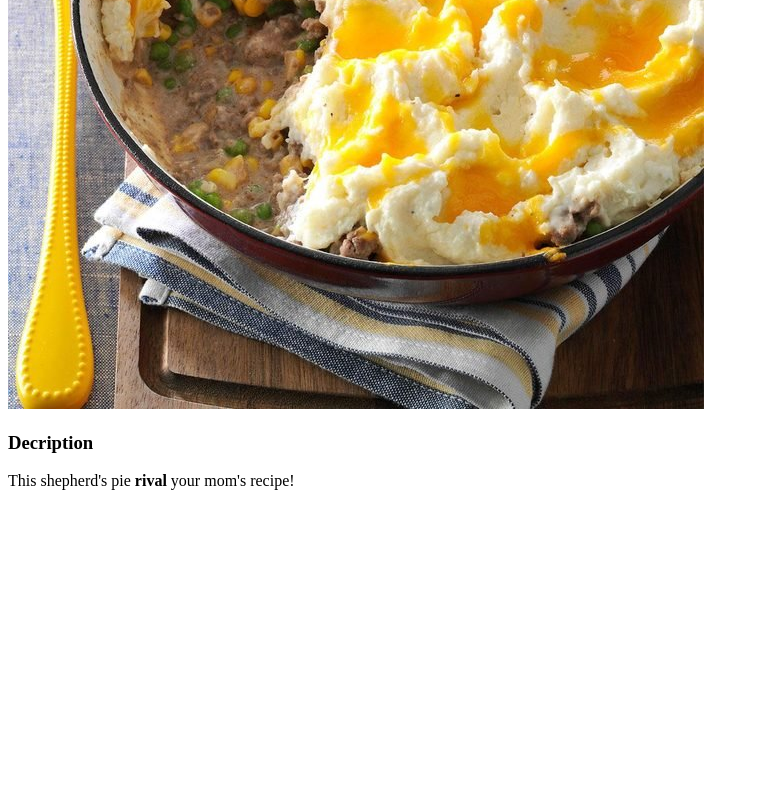
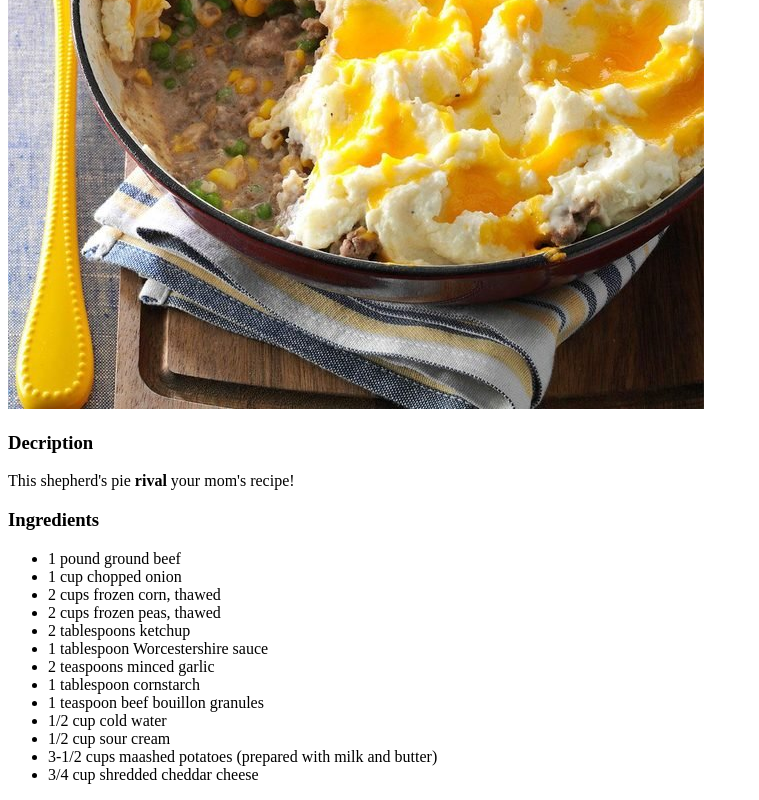
Before and after one commit to Genslei/odin-recipes, a plain HTML site: page recipes/shepherds-pie.html in a window 1280 px wide. Shown: the part 367-1167 px from the top of the page, without its empty margins (0-759 px from the left). Before the commit the page ends 873 px from the top, so only its background shows below. Drawn offline with Linux system fonts and the light colour scheme.

Commit message:
Add ingredients header and list for respective recipe pages

```diff
--- a/recipes/shepherds-pie.html
+++ b/recipes/shepherds-pie.html
@@ -9,5 +9,21 @@
         <img src="./images/shepherds-pie.jpg" alt="shepherd's pie image">
         <h3>Decription</h3>
         <p>This shepherd's pie <strong>rival</strong> your mom's recipe!</p>
+        <h3>Ingredients</h3>
+        <ul>
+            <li>1 pound ground beef</li>
+            <li>1 cup chopped onion</li>
+            <li>2 cups frozen corn, thawed</li>
+            <li>2 cups frozen peas, thawed</li>
+            <li>2 tablespoons ketchup</li>
+            <li>1 tablespoon Worcestershire sauce</li>
+            <li>2 teaspoons minced garlic</li>
+            <li>1 tablespoon cornstarch</li>
+            <li>1 teaspoon beef bouillon granules</li>
+            <li>1/2 cup cold water</li>
+            <li>1/2 cup sour cream</li>
+            <li>3-1/2 cups maashed potatoes (prepared with milk and butter)</li>
+            <li>3/4 cup shredded cheddar cheese</li>
+        </ul>
     </body>
 </html>
```
Also changed, not shown: recipes/chicken-dumpling.html (+11 -0 lines), recipes/shrimp-scampi.html (+14 -0 lines).
